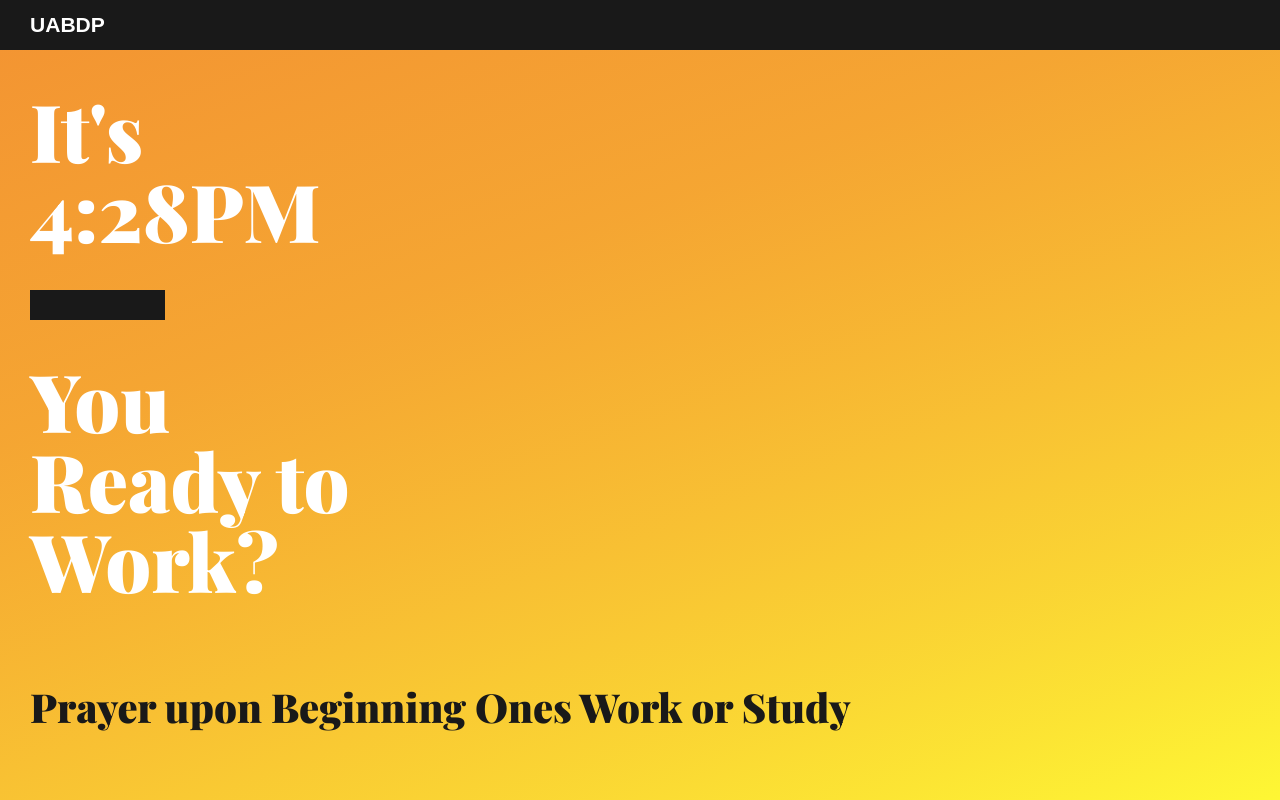
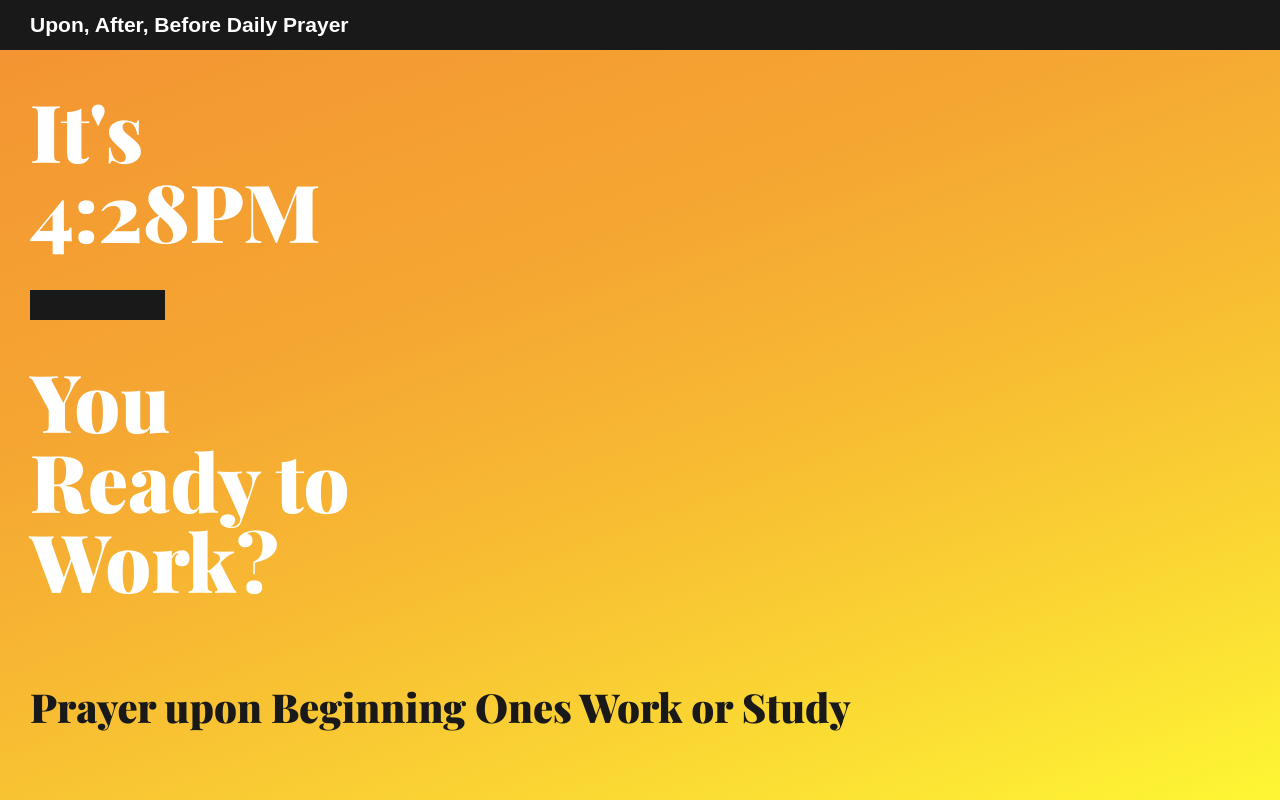
Before and after one commit to crzikrn/uab-app, a React (Create React App) app: page / in a window 1280 px wide. Shown: the top 800 px of the page. Built offline with nearby package versions, Linux system fonts and the light colour scheme; a web font is replaced by a local one.

Commit message:
Readable 2024

```diff
--- a/src/App.js
+++ b/src/App.js
@@ -17,7 +17,7 @@ class Header extends Component {
 
     return(
       <div className="headerStyle" style={{...flexSpread, ...paddingSpread, ...headerbox}}>
-        <h3>UABDP</h3>
+        <h3>Upon, After, Before Daily Prayer</h3>
         {/* <p style={{fontSize: "14px"}}><a href="">uponafterbefore.com</a></p>
         <a href=""><span style={{fontSize: "20px"}}>⇧</span></a> */}
       </div>
```
